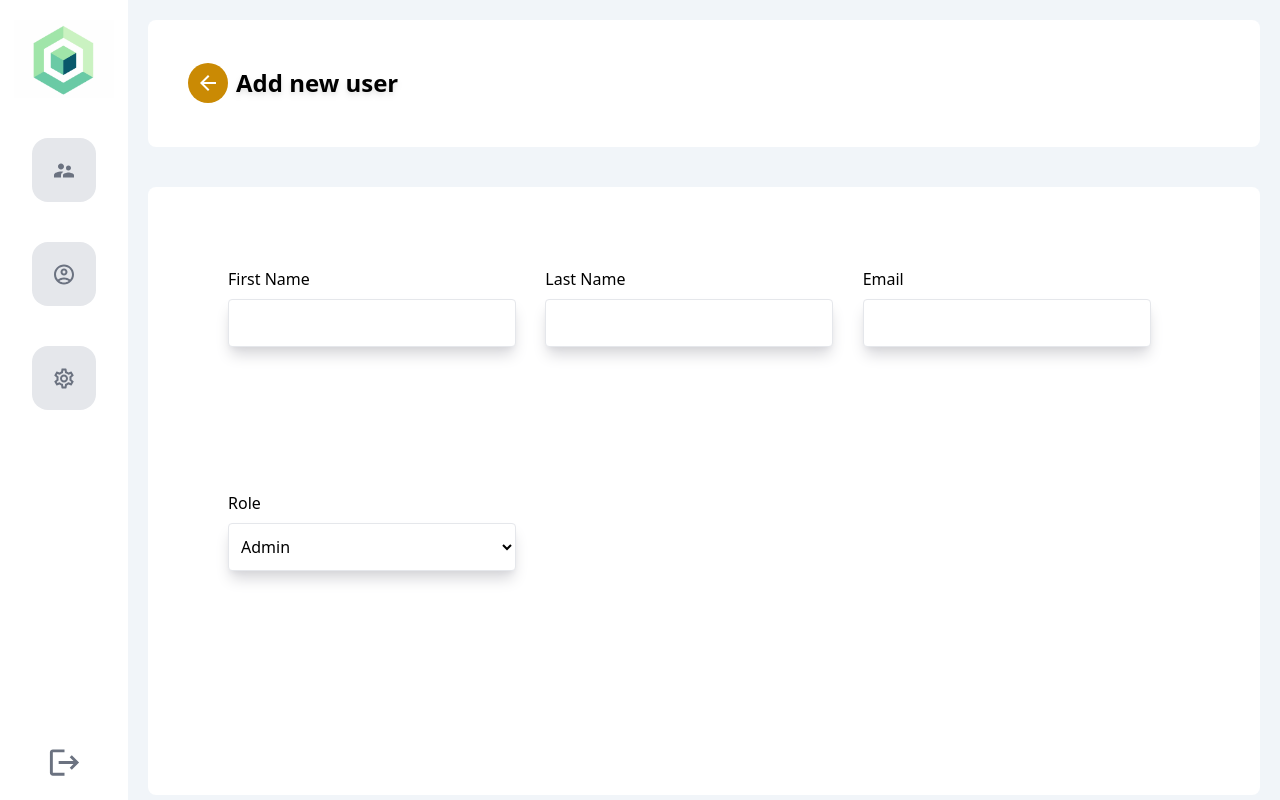
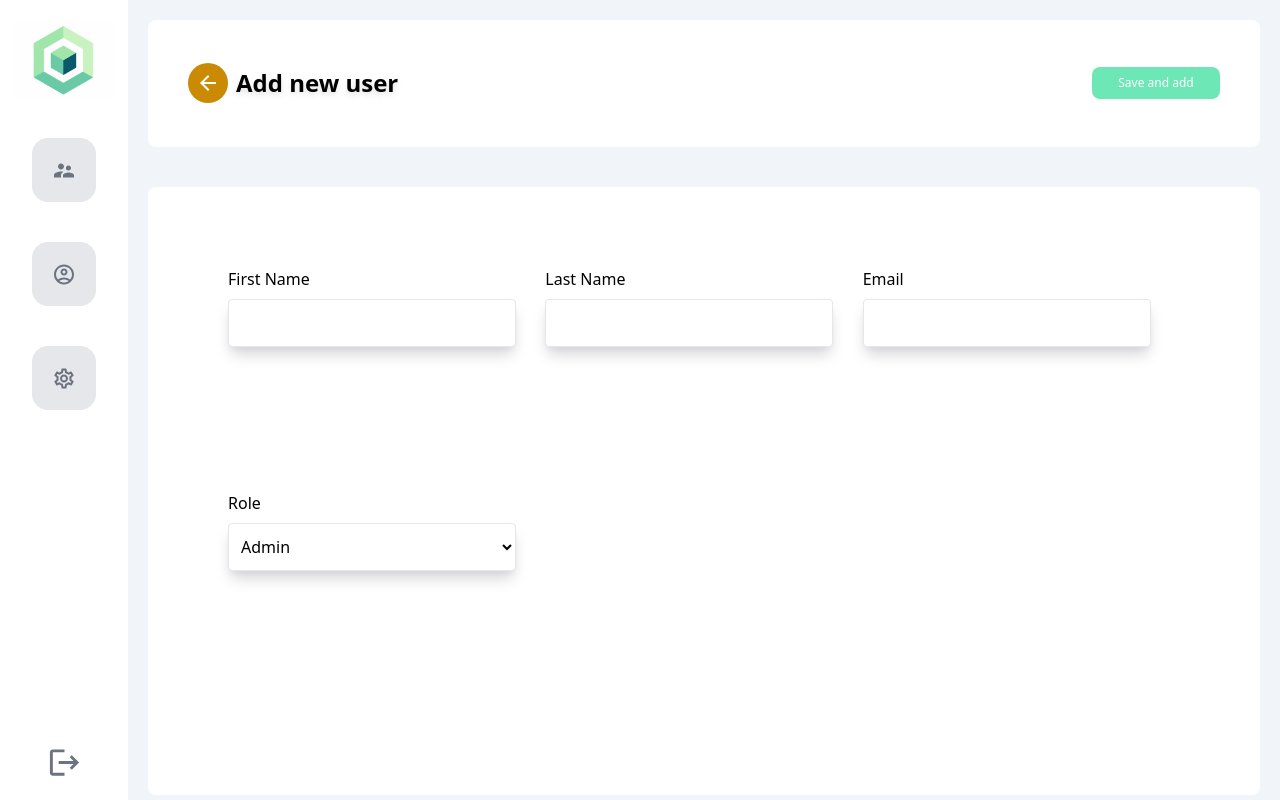
Before and after one commit to jeremy-marcillaud/prediko_assignment, a Next.js app: page /admin/users/new in a window 1280 px wide. Built offline with nearby package versions, Linux system fonts and the light colour scheme.

Commit message:
component button

```diff
--- a/atoms/button.tsx
+++ b/atoms/button.tsx
@@ -1,13 +1,12 @@
 import { type ButtonHTMLAttributes, type ReactNode } from "react";
 import classNames from "classnames";
 
-type buttonVariant = "regular" | "danger" | "ghost" | "link";
+type buttonVariant = "regular" | "danger";
 type buttonSize = "regular" | "large" | "small";
 
 export interface Props extends ButtonHTMLAttributes<HTMLButtonElement> {
   size?: buttonSize;
   variant?: buttonVariant;
-  disabled?: boolean;
   children: ReactNode;
 }
 
@@ -15,28 +14,17 @@
   size = "regular",
   variant = "regular",
   children,
-  disabled,
   ...rest
 }: Props) {
   return (
     <button
       className={classNames(
         "h-fit w-fit rounded-lg text-xs font-medium transition-all",
-        "disabled:cursor-not-allowed disabled:opacity-50",
-        size === "large" && "px-5 py-3 text-base",
         size === "regular" && "w-32 p-3 py-2 text-sm",
         size === "small" && "px-2 py-2",
-        variant === "regular" &&
-          "bg-emerald-300 text-white hover:bg-brand-dark disabled:hover:bg-brand disabled:border-brand disabled:bg-transparent",
-        variant === "danger" &&
-          "bg-red-300 text-white hover:border-brand-dark hover:bg-brand-light disabled:border-brand disabled:bg-transparent",
-        variant === "ghost" &&
-          "text-brand hover:bg-brand-light disabled:hover:bg-transparent",
-        variant === "link" &&
-          "text-brand hover:underline disabled:no-underline",
-        disabled === false
+        variant === "regular" && "bg-emerald-300 text-white ",
+        variant === "danger" && "bg-red-300 text-white "
       )}
-      {...rest}
     >
       {children}
     </button>
--- a/pages/admin/users/[id].tsx
+++ b/pages/admin/users/[id].tsx
@@ -52,14 +52,20 @@
           </div>
           <div className="flex">
             <div className="mr-2">
-              <Button type="submit" disabled={disabled}>
+              <button
+                type="submit"
+                className="bg-emerald-300 text-white h-fit rounded-lg font-medium transition-all w-32 p-3 py-2 text-sm"
+              >
                 Update user
-              </Button>
+              </button>
             </div>
             <div>
-              <Button variant="danger" onClick={handleDelete}>
+              <button
+                onClick={handleDelete}
+                className="bg-red-300 text-white h-fit  rounded-lg font-medium transition-all w-32 p-3 py-2 text-sm"
+              >
                 Delete user
-              </Button>
+              </button>
             </div>
           </div>
         </div>
```
Also changed, not shown: atoms/spinner.tsx (+3 -5 lines).
